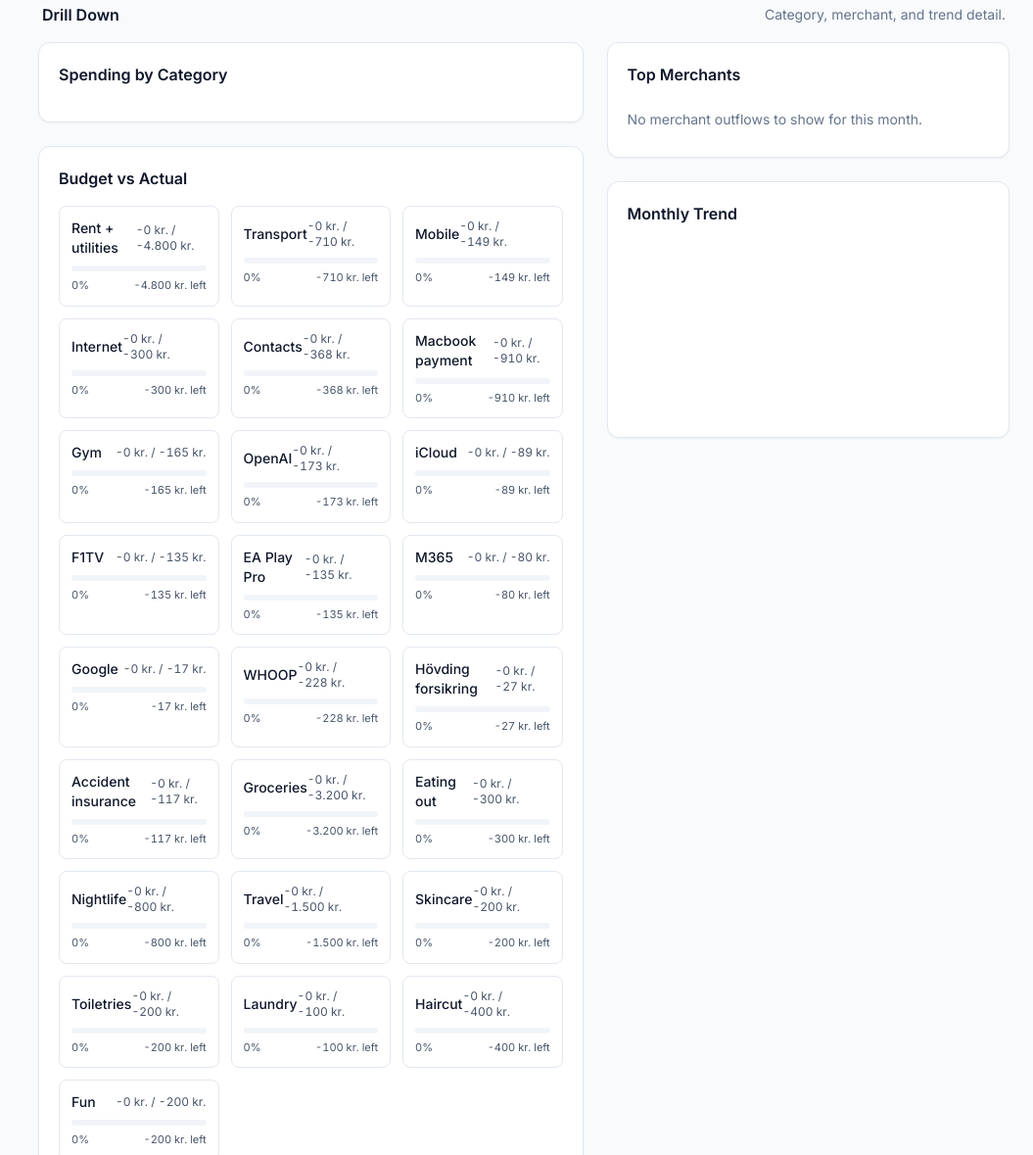
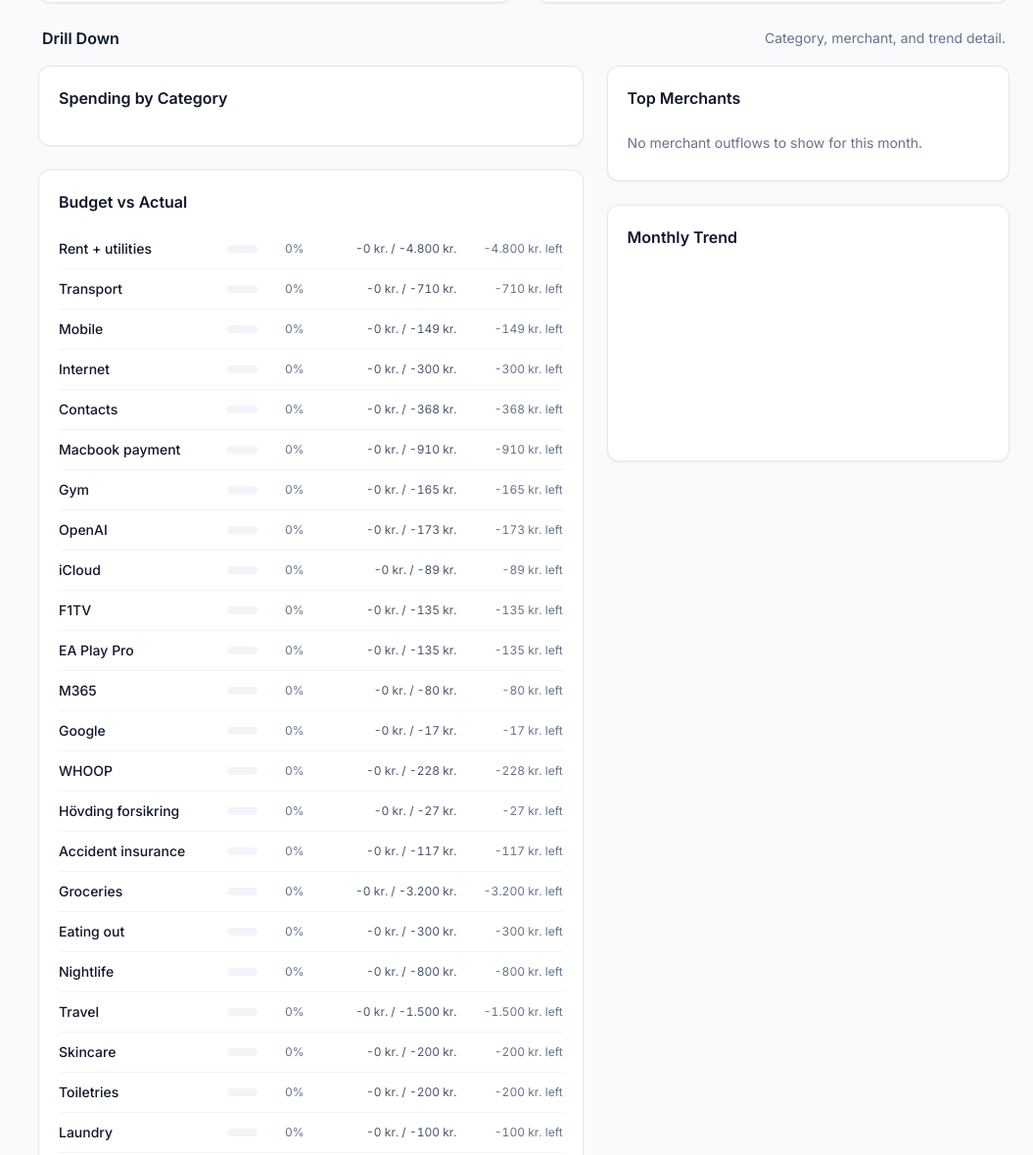
Before and after one commit to alexandermyrup/spending-tracker, a plain HTML site: page spending-tracker.html in a window 1280 px wide. Shown: the part 1238-2417 px from the top of the page at 98% size, without its empty margins (225-1280 px from the left). Drawn offline with nearby package versions, Linux system fonts and the light colour scheme.

Commit message:
Fix dashboard spacing and redesign Budget vs Actual layout
Add space-y-6 to dashboard section to fix controls bar overlapping
the content cards below. Replace cramped 3-column grid of budget cards
with a sorted list layout — categories ordered by usage %, inline
progress bars, and fixed-width columns to prevent text overlap.

Co-Authored-By: Claude Opus 4.6 (1M context) <noreply@anthropic.com>

```diff
--- a/js/ui.js
+++ b/js/ui.js
@@ -944,7 +944,7 @@ function renderDashboard() {
     </div>`;
   }).join('')}</div>`;
 
-  const budgetHTML = [];
+  const budgetItems = [];
   Object.entries(store.categories).forEach(([group, cats]) => {
     if (group === SAVINGS_GROUP || group === INCOME_GROUP) return;
     cats.forEach(cat => {
@@ -952,23 +952,31 @@ function renderDashboard() {
       if (budget <= 0) return;
       const actual = data.categoryTotals[cat] || 0;
       const pct = Math.round(actual / budget * 100);
-      const barColor = pct > 100 ? 'bg-red-500' : pct > 80 ? 'bg-amber-500' : 'bg-blue-500';
-      budgetHTML.push(`<div class="border border-slate-200 rounded-lg p-3">
-        <div class="flex justify-between items-center text-sm mb-2">
-          <span class="font-medium">${esc(cat)}</span>
-          <span class="text-xs text-slate-600 tabular-nums">${fmt(-actual)} / ${fmt(-budget)}</span>
-        </div>
-        <div class="h-1.5 bg-slate-100 rounded-full overflow-hidden" role="progressbar" aria-valuenow="${pct}" aria-valuemin="0" aria-valuemax="100" aria-label="${cat}: ${pct}% of budget used">
+      budgetItems.push({ cat, actual, budget, pct });
+    });
+  });
+  budgetItems.sort((a, b) => b.pct - a.pct);
+  const budgetHTML = budgetItems.map(({ cat, actual, budget, pct }) => {
+    const over = actual > budget;
+    const diff = Math.abs(actual - budget);
+    const barColor = pct > 100 ? 'bg-red-500' : pct > 80 ? 'bg-amber-500' : 'bg-blue-500';
+    const statusColor = over ? 'text-red-500' : 'text-slate-500';
+    const statusText = over ? `${fmt(-diff)} over` : `${fmt(-diff)} left`;
+    return `<div class="flex items-center gap-3 py-2.5 ${over ? '' : ''}" style="min-height:36px">
+      <span class="text-sm font-medium w-32 sm:w-40 shrink-0 truncate" title="${esc(cat)}">${esc(cat)}</span>
+      <div class="flex-1 flex items-center gap-2 min-w-0">
+        <div class="flex-1 h-2 bg-slate-100 rounded-full overflow-hidden" role="progressbar" aria-valuenow="${pct}" aria-valuemin="0" aria-valuemax="100" aria-label="${cat}: ${pct}% of budget used">
           <div class="h-full rounded-full ${barColor}" style="width:${Math.min(pct, 100)}%"></div>
         </div>
-        <div class="flex justify-between text-[11px] text-slate-600 mt-1.5 tabular-nums">
-          <span>${pct}%</span>
-          <span>${actual > budget ? `${fmt(-(actual - budget))} over` : `${fmt(-(budget - actual))} left`}</span>
-        </div>
-      </div>`);
-    });
-  });
-  document.getElementById('dash-budget').innerHTML = `<div class="grid grid-cols-1 sm:grid-cols-2 lg:grid-cols-3 gap-3">${budgetHTML.join('') || '<p class="text-sm text-slate-500">No budgets set for this month.</p>'}</div>`;
+        <span class="text-xs tabular-nums text-slate-500 shrink-0 w-10 text-right">${pct}%</span>
+      </div>
+      <span class="text-xs tabular-nums text-slate-600 shrink-0 w-28 sm:w-36 text-right">${fmt(-actual)} / ${fmt(-budget)}</span>
+      <span class="text-xs tabular-nums ${statusColor} shrink-0 w-20 sm:w-24 text-right">${statusText}</span>
+    </div>`;
+  });
+  document.getElementById('dash-budget').innerHTML = budgetItems.length > 0
+    ? `<div class="divide-y divide-slate-100">${budgetHTML.join('')}</div>`
+    : '<p class="text-sm text-slate-500">No budgets set for this month.</p>';
 }
 
 function renderYearlyDashboard() {
--- a/spending-tracker.html
+++ b/spending-tracker.html
@@ -128,7 +128,7 @@ tailwind.config = {
   <div class="max-w-7xl mx-auto px-4 sm:px-6 py-6 space-y-6">
 
     <!-- DASHBOARD -->
-    <section id="tab-dashboard" class="section-content">
+    <section id="tab-dashboard" class="section-content space-y-6">
       <div class="flex flex-wrap items-center gap-3 p-4 bg-white rounded-xl border border-slate-200 shadow-sm">
         <div class="inline-flex rounded-lg bg-slate-100 p-0.5">
           <button class="dash-view-btn active px-3 py-1.5 rounded-md text-sm font-medium transition-all" data-view="monthly" onclick="switchDashView('monthly')">Monthly</button>
```
